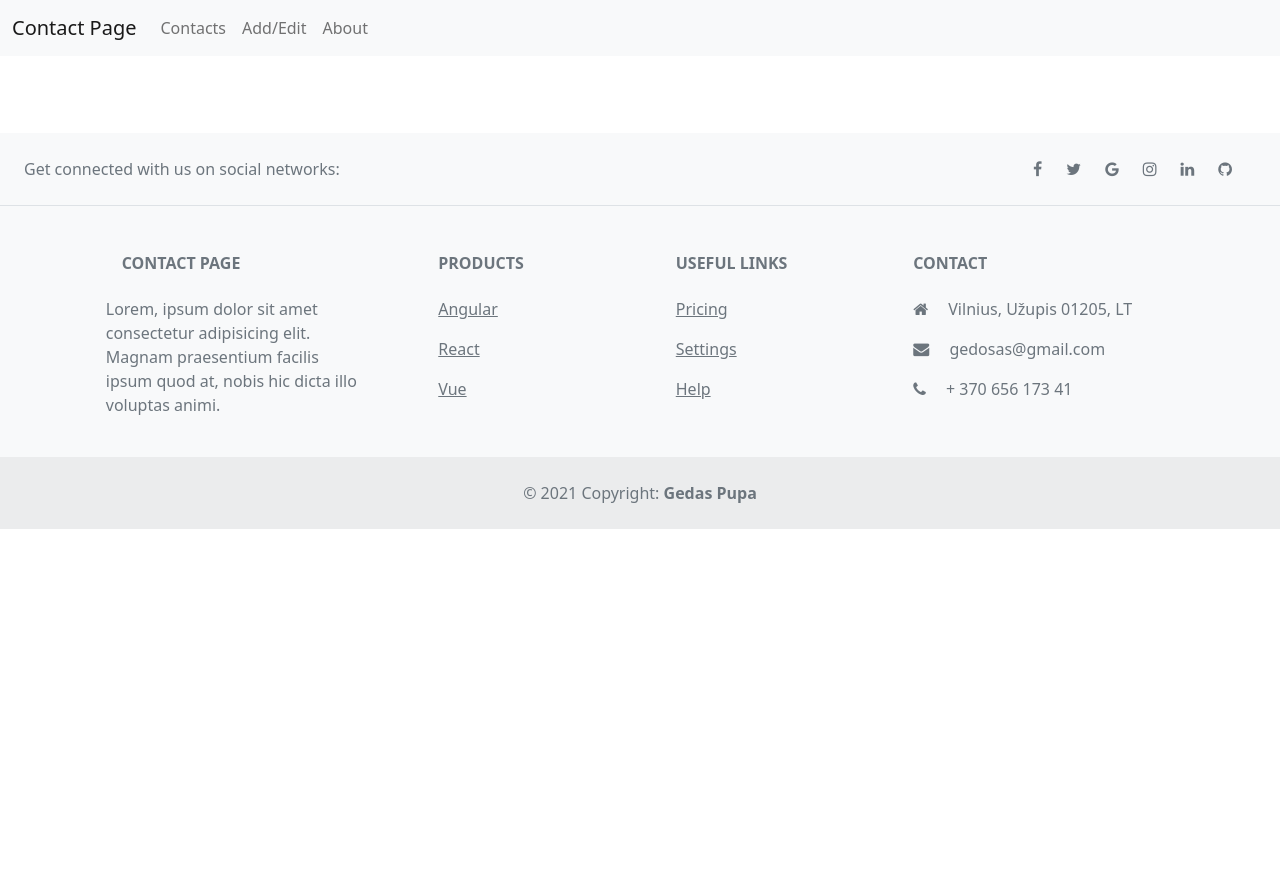
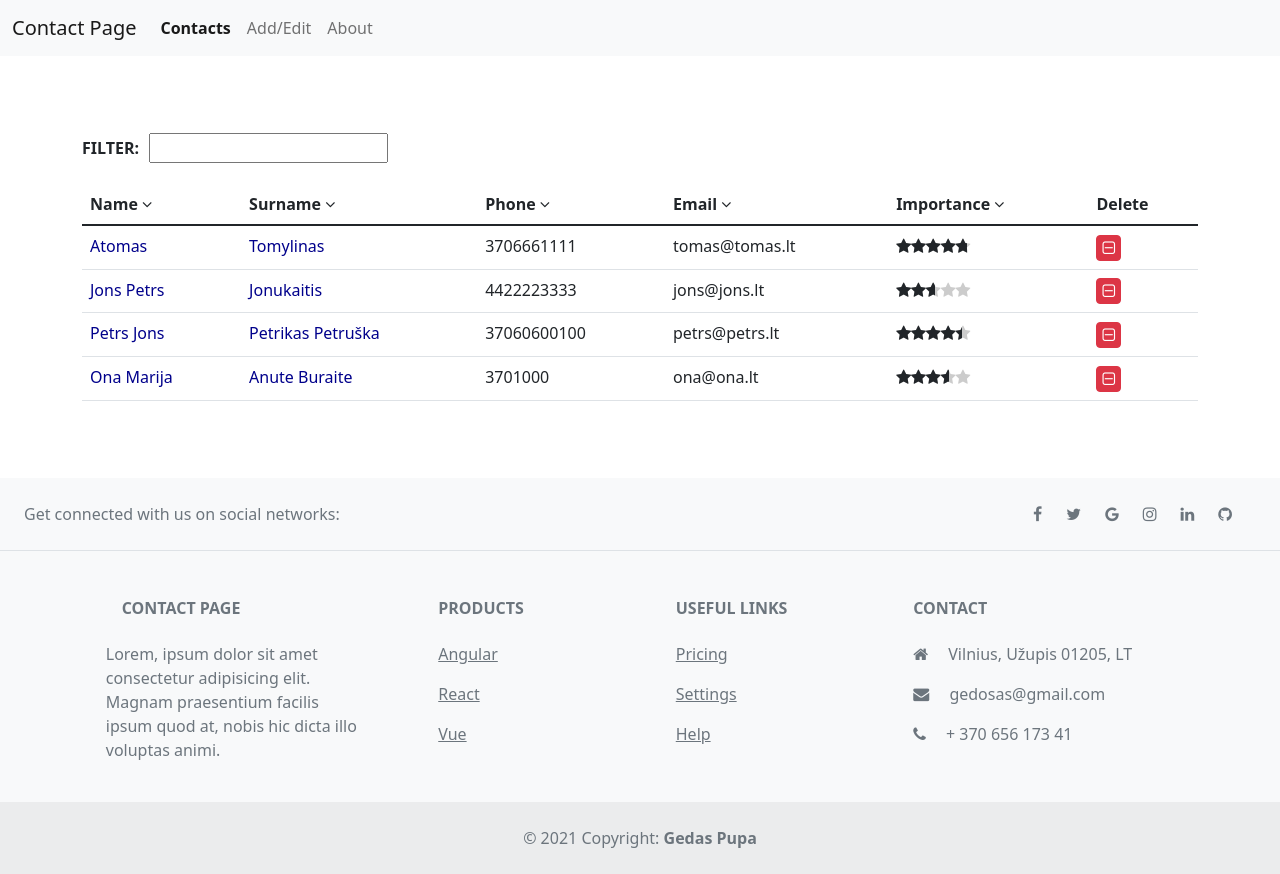
Before and after one commit to GedasPupa/Persons, an Angular app: page /persons in a window 1280 px wide. Before the commit this address led to /. Before the commit the page ends 800 px from the top, so only its background shows below. Built offline with nearby package versions, Linux system fonts and the light colour scheme.

Commit message:
small routes fixes

```diff
--- a/src/app/app.module.ts
+++ b/src/app/app.module.ts
@@ -30,10 +30,10 @@ import { ImportanceComponent } from './components/importance/importance.componen
     BrowserModule,
     RouterModule.forRoot([
       { path: '', component: PersonsListComponent },
-      { path: 'persons-list', component: PersonsListComponent },
+      { path: 'persons', component: PersonsListComponent },
+      { path: 'person', component: PersonDetailsComponent },
+      { path: 'person/:id', component: PersonDetailsComponent },
       { path: 'about', component: AboutComponent },
-      { path: 'person-details', component: PersonDetailsComponent },
-      { path: 'person-details/:id', component: PersonDetailsComponent },
     ]),
   ],
   providers: [],
--- a/src/app/components/header/header.component.html
+++ b/src/app/components/header/header.component.html
@@ -15,10 +15,10 @@
     <div class="collapse navbar-collapse" id="navbarNav">
       <ul class="navbar-nav">
         <li class="nav-item">
-          <a class="nav-link nav-a" [routerLinkActive]="['active']" [routerLink]="['/persons-list']">Contacts</a>
+          <a class="nav-link nav-a" [routerLinkActive]="['active']" [routerLink]="['/persons']">Contacts</a>
         </li>
         <li class="nav-item">
-          <a class="nav-link nav-a" [routerLinkActive]="['active']" [routerLink]="['/person-details']">Add/Edit</a>
+          <a class="nav-link nav-a" [routerLinkActive]="['active']" [routerLink]="['/person']">Add/Edit</a>
         </li>
         <li class="nav-item">
           <a class="nav-link nav-a" [routerLinkActive]="['active']" [routerLink]="['/about']">About</a>
--- a/src/app/components/person-details/person-details.component.html
+++ b/src/app/components/person-details/person-details.component.html
@@ -28,7 +28,8 @@
   </tr>
 </ng-template>
 <div class="delete-edit-btns">
-  <a [routerLink]="['/']" class="btn btn-secondary">Back</a>
+  <a [routerLink]="['/persons']" class="btn btn-secondary">Back</a>
+  <button class="btn btn-dark" (click)="onBack()">Back to Black</button>
   <button class="btn btn-danger" *ngIf="person.id !== 0">Delete</button>
   <button class="btn btn-success">Save</button>
 </div>
--- a/src/app/components/person-details/person-details.component.ts
+++ b/src/app/components/person-details/person-details.component.ts
@@ -42,7 +42,7 @@ export class PersonDetailsComponent {
   }
 
   onBack(): void {
-    this._router.navigate(['person-details']);
+    this._router.navigate(['persons']);
   }
 
   getAverageRating(): number {
--- a/src/app/components/persons-list/persons-list.component.html
+++ b/src/app/components/persons-list/persons-list.component.html
@@ -15,8 +15,8 @@
   </thead>
   <tbody>
     <tr *ngFor="let item of filterData">
-      <td><a [routerLink]="['/person-details', item.id]">{{item.name | toSpace: '-' | toSpace: '~' | capitalizeFirst }}</a></td>
-      <td><a [routerLink]="['/person-details', item.id]">{{item.surname | toSpace: '-' | toSpace: '/' | capitalizeFirst }}</a></td> <!-- SK: kaip paduoti argumentu masyva (ar kelis argumentus) pipe'ui? -->
+      <td><a [routerLink]="['/person', item.id]">{{item.name | toSpace: '-' | toSpace: '~' | capitalizeFirst }}</a></td>
+      <td><a [routerLink]="['/person', item.id]">{{item.surname | toSpace: '-' | toSpace: '/' | capitalizeFirst }}</a></td> <!-- SK: kaip paduoti argumentu masyva (ar kelis argumentus) pipe'ui? -->
       <td>{{item.phone}}</td>
       <td>{{item.email}}</td>
       <td>
```
